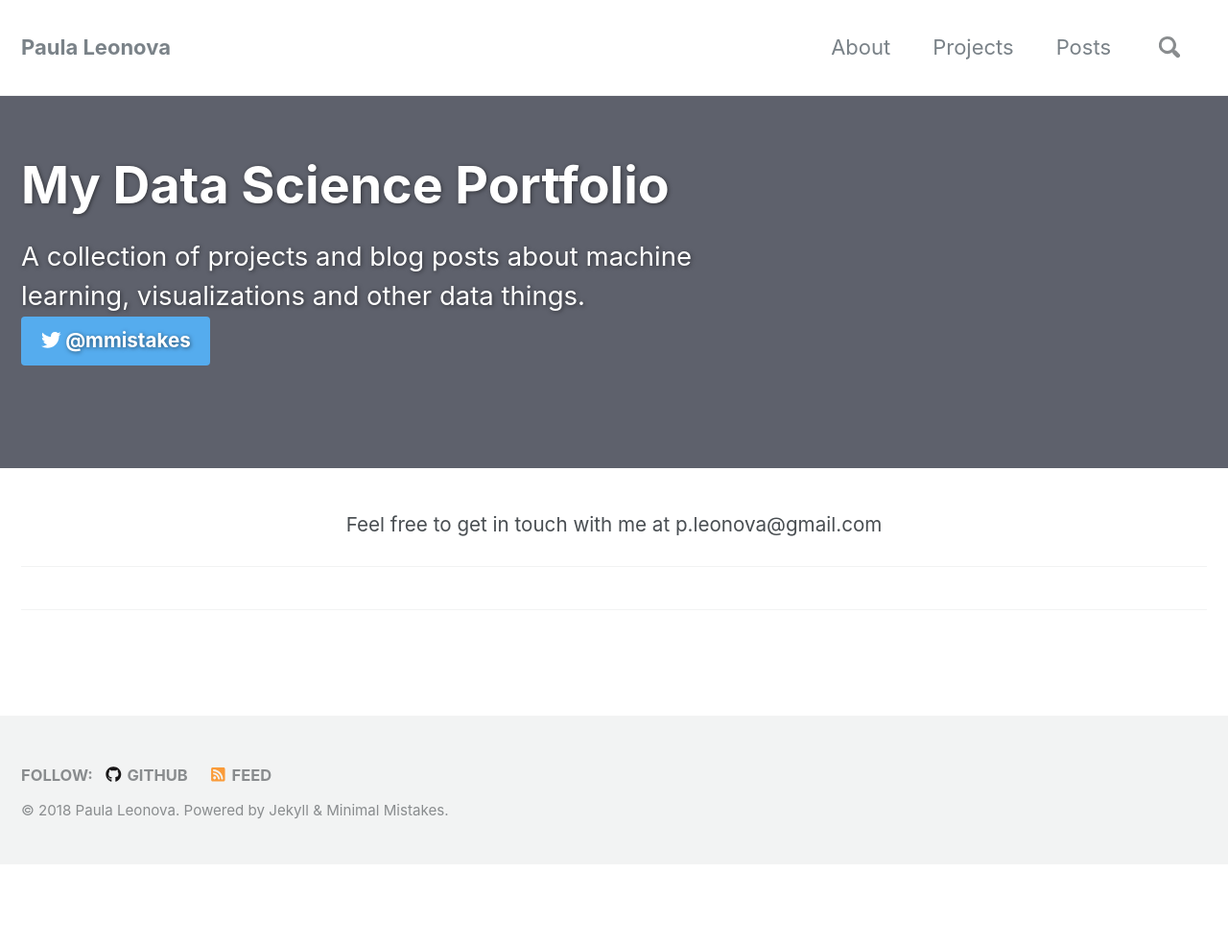
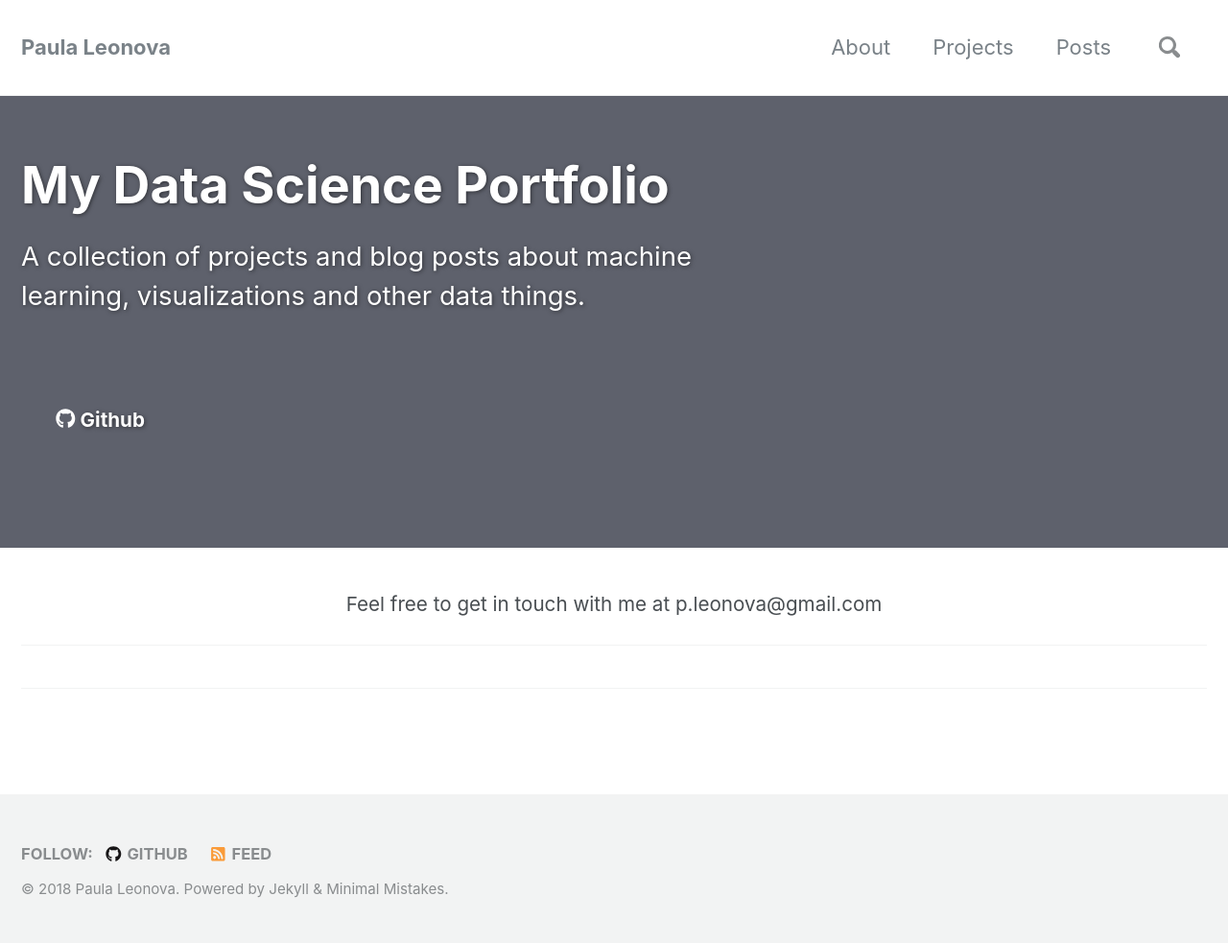
Before and after one commit to pleonova/pleonova.github.io, a Jekyll site: the page built from index.html, in a window 1280 px wide. Shown: the whole page at 96% size. Built offline with Jekyll 4.4.1, drawn with Linux system fonts in a browser that asks for light colours; nearby versions of some CDN libraries; the list of posts is cut into pages by our own code; before the commit the page ends 901 px from its top, so only the background shows below that.

Commit message:
Add spacing to github button on hp

```diff
--- a/index.html
+++ b/index.html
@@ -8,8 +8,7 @@ header:
   cta_label:
   cta_url:
   caption:
-excerpt: 'A collection of projects and blog posts about machine learning, visualizations and other data things. &nbsp; [<i class="fab fa-twitter"></i> @mmistakes](https://twitter.com/mmistakes){: .btn .btn--twitter}'
-
+excerpt: 'A collection of projects and blog posts about machine learning, visualizations and other data things. <br /> <small></small><br /><br /> &nbsp; [<i class="fab fa-github"></i> Github](https://github.com/pleonova){: .btn .btn--github}'
 
 
 
```
